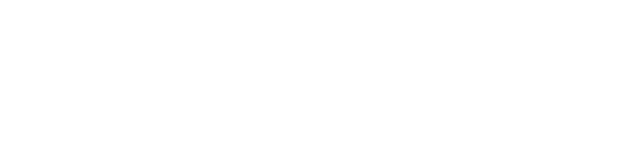
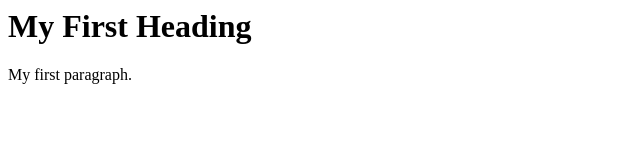
Before and after one commit to MohammedThanweer/StarLabDemo, a plain HTML site: page index.html in a window 1280 px wide. Shown: the whole page, without its empty margins (0-640 px from the left). Drawn offline with Linux system fonts and the light colour scheme.

Commit message:
modified file

```diff
--- a/index.html
+++ b/index.html
@@ -1,2 +1,8 @@
 <html>
+<body>
+
+<h1>My First Heading</h1>
+<p>My first paragraph.</p>
+
+</body>
 </html>
```
